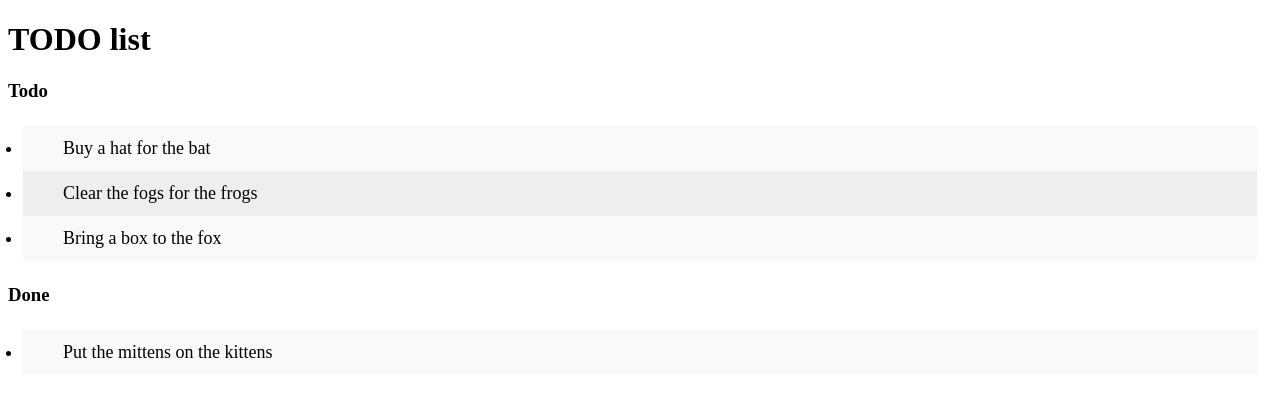
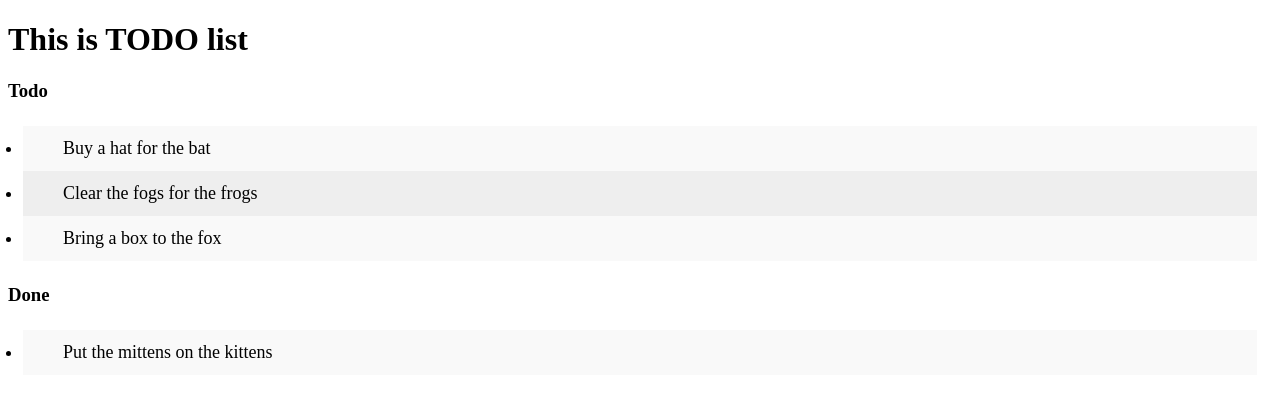
Before and after one commit to gmarijan/todo-list, a plain HTML site: page index.html in a window 1280 px wide. Drawn offline with Linux system fonts and the light colour scheme.

Commit message:
Set title in index.html

```diff
--- a/index.html
+++ b/index.html
@@ -37,7 +37,7 @@
 
 </head>
 <body>
-    <h1>TODO list</h1>
+    <h1>This is TODO list</h1>
 
     <h3>Todo</h3>
     <ul>
```
